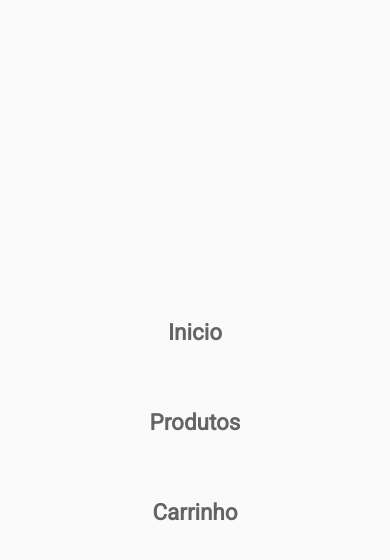
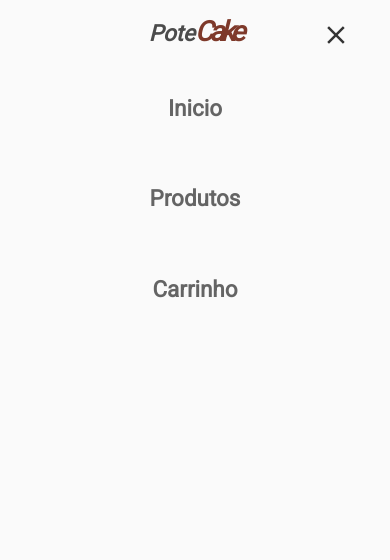
Before and after one commit to DamasoMagno/PoteCake, a Next.js app: page /products in a window 390 px wide. Both pictures are taken after a click on the button 351 px from the left and 31 px from the top of the page. Shown: the top 560 px of the page. Built offline with nearby package versions, Linux system fonts and the light colour scheme.

Commit message:
Header finalizado

```diff
--- a/src/components/Header/index.tsx
+++ b/src/components/Header/index.tsx
@@ -6,11 +6,11 @@ import { MdClose } from "react-icons/md";
 import { Container, Content } from "./styles";
 
 export function Header() {
-  const [ menuVisible, setMenuVisible ] = useState(false);
+  const [menuVisible, setMenuVisible] = useState(false);
 
   return (
     <Container>
-      <Content>
+      <Content visible={menuVisible}>
         <Link href="/">
           <h2 className="logo">
             Pote<strong>Cake</strong>
@@ -19,8 +19,8 @@ export function Header() {
 
         <nav className={menuVisible && "mobileMenu"}>
           <Link href="/">Inicio</Link>
-          <Link href="/Products">Produtos</Link>
-          <Link href="/Cart"> Carrinho</Link>
+          <Link href="/products">Produtos</Link>
+          <Link href="/cart"> Carrinho</Link>
         </nav>
 
         <button onClick={() => setMenuVisible(false)} className="closeMenu">
--- a/src/components/Header/styles.ts
+++ b/src/components/Header/styles.ts
@@ -1,4 +1,4 @@
-import styled from "styled-components";
+import styled, { css } from "styled-components";
 
 export const Container = styled.header`
   background: #fff;
@@ -9,7 +9,7 @@ export const Container = styled.header`
   top: 0;
 `;
 
-export const Content = styled.div`
+export const Content = styled.div<{ visible: boolean }>`
   margin: 0 auto;
   max-width: 1200px;
   width: var(--screen-width);
@@ -53,31 +53,6 @@ export const Content = styled.div`
         color: #7e392a;
       }
     }
-
-    @media (max-width: 728px) {
-      &.mobileMenu {
-        position: fixed;
-        background-color: #fafafa;
-        top: 0;
-        left: 0;
-        width: 100%;
-        height: 100%;
-        display: flex;
-        flex-direction: column;
-        align-items: center;
-        justify-content: center;
-
-        a {
-          margin: 0.15rem 0;
-          width: 100%;
-          font-size: 1.5rem;
-          font-weight: bold;
-          text-align: center;
-          padding: 1rem;
-          transition: background 0.25s;
-        }
-      }
-    }
   }
 
   button {
@@ -99,4 +74,49 @@ export const Content = styled.div`
       color: #333;
     }
   }
+
+  @media (max-width: 720px) {
+    ${(props) =>
+      props.visible &&
+      css`
+        position: fixed;
+        background-color: #fafafa;
+        top: 0;
+        left: 0;
+        width: 100%;
+        height: 100%;
+        display: flex;
+        flex-direction: column;
+        justify-content: flex-start;
+        gap: 2rem;
+        padding-top: 1rem;
+
+        .closeMenu {
+          display: block;
+          position: absolute;
+          right: 10%;
+          top: 20px;
+        }
+
+        .openMenu {
+          display: none !important;
+        }
+
+        nav {
+          display: flex;
+          order: 3;
+          flex-direction: column;
+        }
+
+        a {
+          margin: 0.15rem 0;
+          width: 100%;
+          font-size: 1.5rem;
+          font-weight: bold;
+          text-align: center;
+          padding: 1rem;
+          transition: background 0.25s;
+        }
+      `}
+  }
 `;
```
